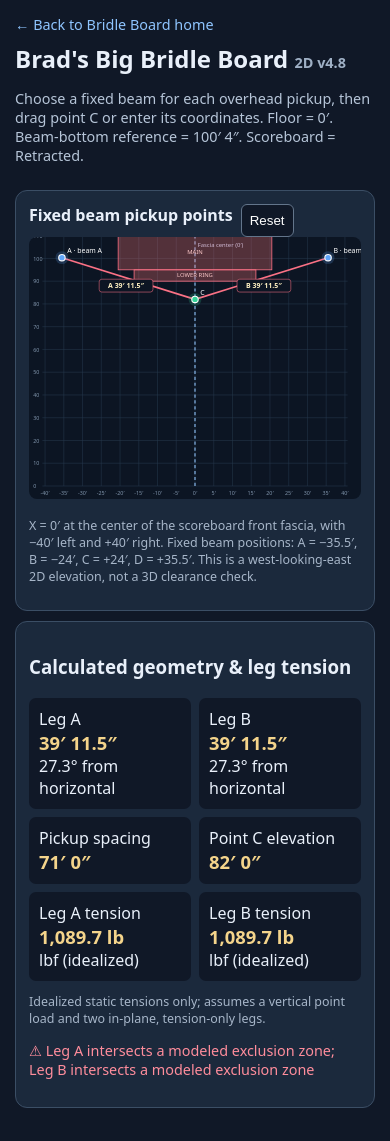
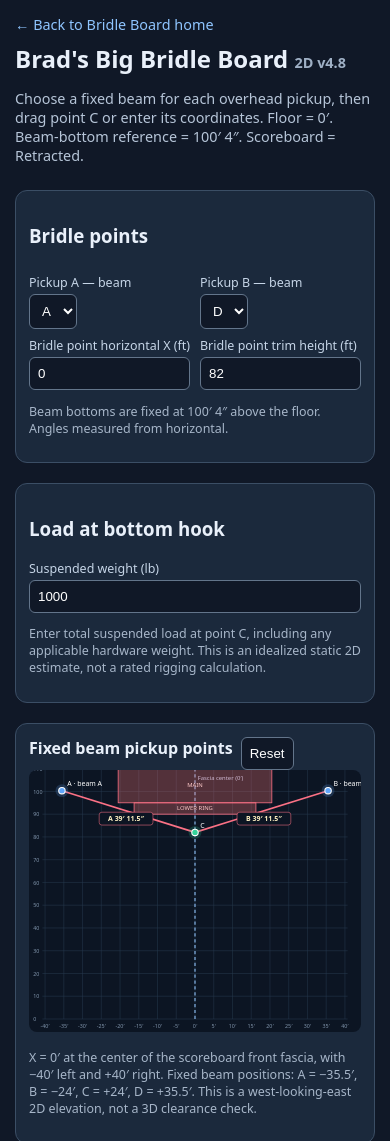
Before and after one commit to BradsBridleBoard/brads-big-bridle-board, a plain HTML site: page 2d/index.html in a window 390 px wide. Shown: the top 1141 px of the page. Drawn offline with Linux system fonts and the light colour scheme.

Commit message:
Update index.html

```diff
--- a/2d/index.html
+++ b/2d/index.html
@@ -1,5 +1,14 @@
 <!doctype html><html lang="en"><head><meta charset="utf-8"><meta name="viewport" content="width=device-width,initial-scale=1"><title>Brad's Big Bridle Board — 2D v4.8</title><style>
-:root{font-family:system-ui,Arial;background:#101827;color:#e9f0fa}*{box-sizing:border-box}body{margin:0 auto;padding:15px;max-width:1050px}h1{font-size:1.5rem;margin:0 0 4px}p{color:#b6c5d8;font-size:.9rem}main{display:grid;grid-template-columns:minmax(0,1.7fr) minmax(260px,1fr);gap:15px}@media(max-width:760px){main{grid-template-columns:1fr}}section{background:#1b293c;border:1px solid #3b4e65;border-radius:12px;padding:13px;margin:10px 0}.tools{display:flex;gap:8px;flex-wrap:wrap}button,select,input{background:#101827;color:white;border:1px solid #63758b;border-radius:6px;padding:8px;max-width:100%}button{cursor:pointer}label{font-size:.78rem;color:#c6d5e7;display:block;margin:8px 0 3px}.fields{display:grid;grid-template-columns:repeat(2,minmax(0,1fr));gap:4px 10px}.fields input{width:100%}svg{width:100%;background:#0c1523;border-radius:8px;touch-action:none}circle.handle{cursor:default;stroke:white;stroke-width:2}circle.handle[data-handle='C']{cursor:grab}.results{display:grid;grid-template-columns:1fr 1fr;gap:8px}.metric{background:#101827;border-radius:7px;padding:10px}.metric strong{display:block;font-size:1.15rem;color:#f4d48b}.warn{color:#ff8d9c}.ok{color:#6ee7b7}.note{font-size:.78rem;color:#a7b6c9}</style></head><body>
+:root{font-family:system-ui,Arial;background:#101827;color:#e9f0fa}*{box-sizing:border-box}body{margin:0 auto;padding:15px;max-width:1050px}h1{font-size:1.5rem;margin:0 0 4px}p{color:#b6c5d8;font-size:.9rem}main{display:grid;grid-template-columns:minmax(0,1.7fr) minmax(260px,1fr);gap:15px}@media(max-width:760px){
+main{display:flex;flex-direction:column;gap:0}
+main>div{display:contents}
+main>div:nth-child(2)>section:nth-child(2){order:1}
+main>div:nth-child(2)>section:nth-child(1){order:2}
+main>div:nth-child(1)>section:nth-child(1){order:3}
+main>div:nth-child(1)>section:nth-child(2){order:4}
+main>div:nth-child(2)>section:nth-child(3){order:5}
+main>div:nth-child(2)>section:nth-child(4){order:6}
+}section{background:#1b293c;border:1px solid #3b4e65;border-radius:12px;padding:13px;margin:10px 0}.tools{display:flex;gap:8px;flex-wrap:wrap}button,select,input{background:#101827;color:white;border:1px solid #63758b;border-radius:6px;padding:8px;max-width:100%}button{cursor:pointer}label{font-size:.78rem;color:#c6d5e7;display:block;margin:8px 0 3px}.fields{display:grid;grid-template-columns:repeat(2,minmax(0,1fr));gap:4px 10px}.fields input{width:100%}svg{width:100%;background:#0c1523;border-radius:8px;touch-action:none}circle.handle{cursor:default;stroke:white;stroke-width:2}circle.handle[data-handle='C']{cursor:grab}.results{display:grid;grid-template-columns:1fr 1fr;gap:8px}.metric{background:#101827;border-radius:7px;padding:10px}.metric strong{display:block;font-size:1.15rem;color:#f4d48b}.warn{color:#ff8d9c}.ok{color:#6ee7b7}.note{font-size:.78rem;color:#a7b6c9}</style></head><body>
 <p style="margin:0 0 8px"><a href="../" style="color:#8fc5ff;text-decoration:none">← Back to Bridle Board home</a></p><h1>Brad's Big Bridle Board <small style="font-size:.6em;color:#9fb0c5">2D v4.8</small></h1><p>Choose a fixed beam for each overhead pickup, then drag point C or enter its coordinates. Floor = 0′. Beam-bottom reference = 100′ 4″. Scoreboard = Retracted.</p>
 <main><div><section><div class="tools"><strong>Fixed beam pickup points</strong><button id="reset">Reset</button></div>
 <svg id="scene" viewBox="0 0 620 490" aria-label="Interactive side elevation of two-leg bridle"><g id="grid"></g><g id="obstacles"></g><g id="legs"></g><g id="handles"></g></svg>
```
